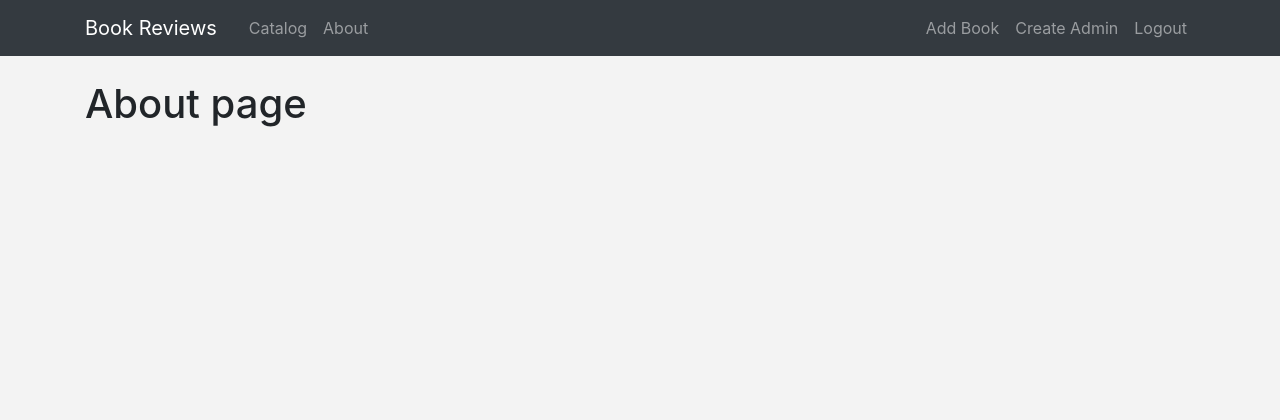
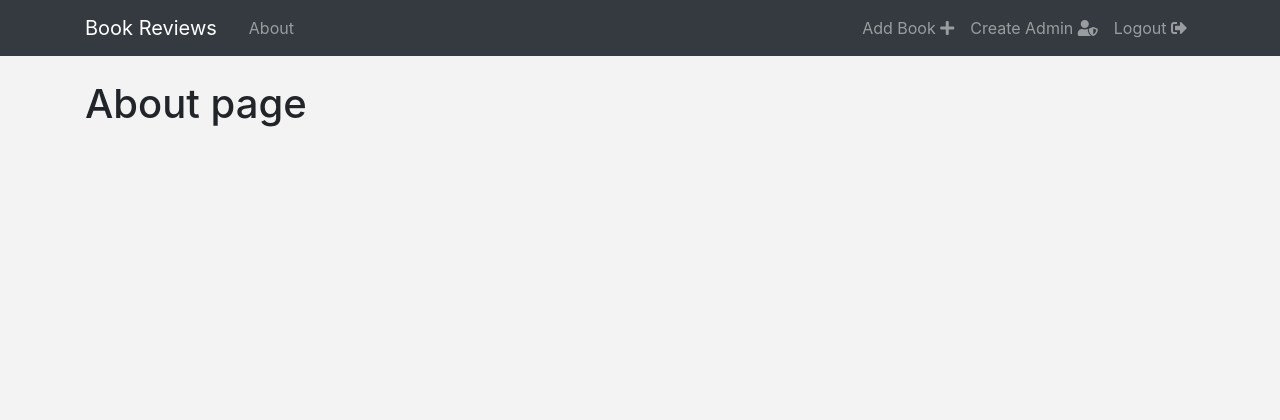
Before and after one commit to amritpandey23/Readaholic, a Flask app: page /about in a window 1280 px wide. Shown: the top 420 px of the page. Run offline with Flask 2, Linux system fonts and the light colour scheme; the visitor is signed in with stand-in values (Sample User, id 1); parts of the project's set-up code (start-up, migrations or seed data) failed here and were passed over; some libraries are stand-ins or nearby versions.

Commit message:
fontawesome icons

```diff
--- a/book_review/templates/layout.html
+++ b/book_review/templates/layout.html
@@ -13,6 +13,7 @@
   </title>
   <link rel="stylesheet" href="{{ url_for('static', filename='css/bootstrap.min.css') }}">
   <link rel="stylesheet" href="{{ url_for('static', filename='css/main.css') }}">
+  <link href="https://cdnjs.cloudflare.com/ajax/libs/font-awesome/5.9.0/css/all.css" rel="stylesheet">
 </head>
 
 <body>
@@ -27,14 +28,15 @@
           </button>
           <div class="collapse navbar-collapse" id="navbarNav">
             <ul class="navbar-nav mr-auto">
-              <a class="nav-item nav-link" href="{{ url_for('main.home') }}">Catalog</span></a>
               <a class="nav-item nav-link" href="{{ url_for('main.about') }}">About</span></a>
             </ul>
             <ul class="navbar-nav">
               {% if current_user.is_authenticated %}
-              <a class="nav-item nav-link" href="{{ url_for('book.add') }}">Add Book</span></a>
-              <a class="nav-item nav-link" href="{{ url_for('admins.add') }}">Create Admin</span></a>
-              <a class="nav-item nav-link" href="{{ url_for('admins.logout') }}">Logout</span></a>
+              <a class="nav-item nav-link" href="{{ url_for('book.add') }}">Add Book <i class="fas fa-plus"></i></a>
+              <a class="nav-item nav-link" href="{{ url_for('admins.add') }}">Create Admin <i
+                  class="fas fa-user-shield"></i></span></a>
+              <a class="nav-item nav-link" href="{{ url_for('admins.logout') }}">Logout <i
+                  class="fas fa-sign-out-alt"></i></span></a>
               {% endif %}
             </ul>
           </div>
```
